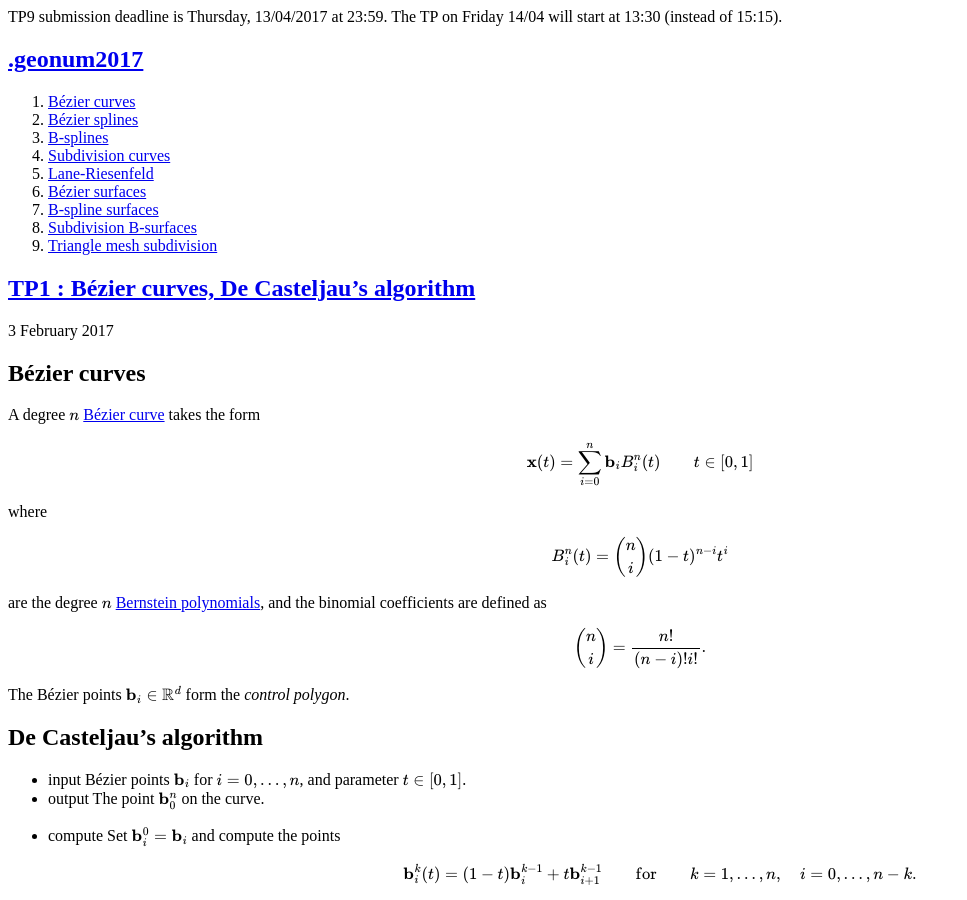
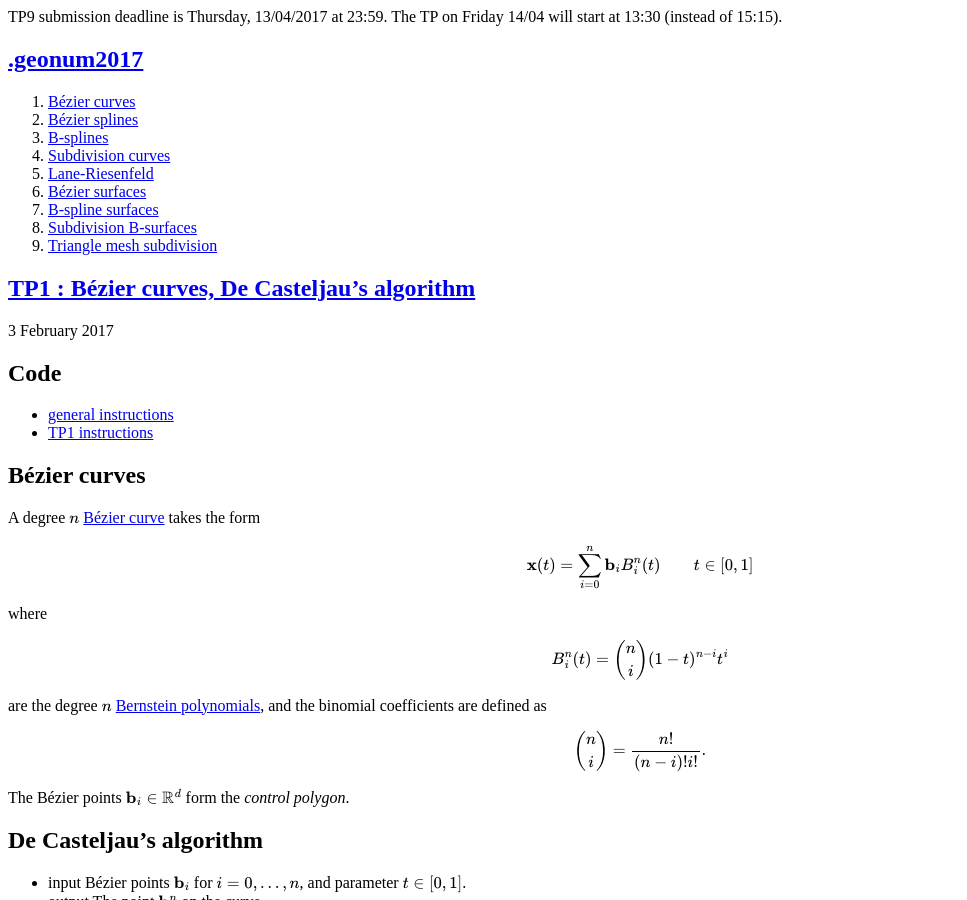
Before and after one commit to GeoNumTP/GeoNum2017-pages, a Jekyll site: the page built from tp1.md, in a window 1280 px wide and 900 px high. Shown: the whole window, without its empty margins (0-967 px from the left). Built offline with Jekyll 4.4.1, drawn with Linux system fonts in a browser that asks for light colours; formulas are drawn with MathJax 3; some of the changed text lies outside the part shown.

Commit message:
add code to the beginning

```diff
--- a/tp1.md
+++ b/tp1.md
@@ -5,6 +5,10 @@ date:   2017-02-03
 #permalink: /teaching/geo-num-2017/tp1.html
 ---
 [casteljau-gif]: https://upload.wikimedia.org/wikipedia/commons/0/0b/BezierCurve.gif
+
+## Code
+* [general instructions](https://github.com/GeoNumTP/GeoNum2017#géométrie-numérique-spring-2017)
+* [TP1 instructions](https://github.com/GeoNumTP/GeoNum2017/tree/master/TP1#tp1--bézier-curves-de-casteljaus-algorithm)
 
 ## Bézier curves
 A degree $n$ [Bézier curve](https://en.wikipedia.org/wiki/B%C3%A9zier_curve) takes the form
```
Also changed, not shown: other parts of tp1.md (+0 -4 lines).
